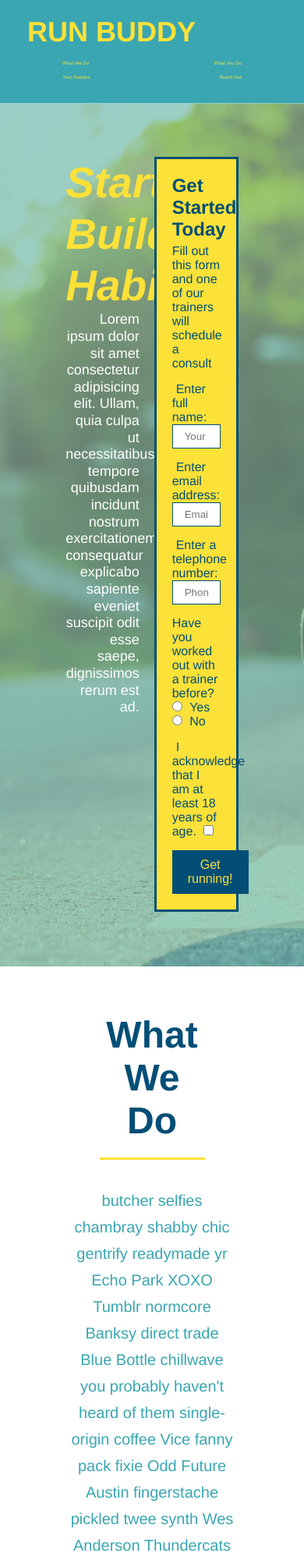
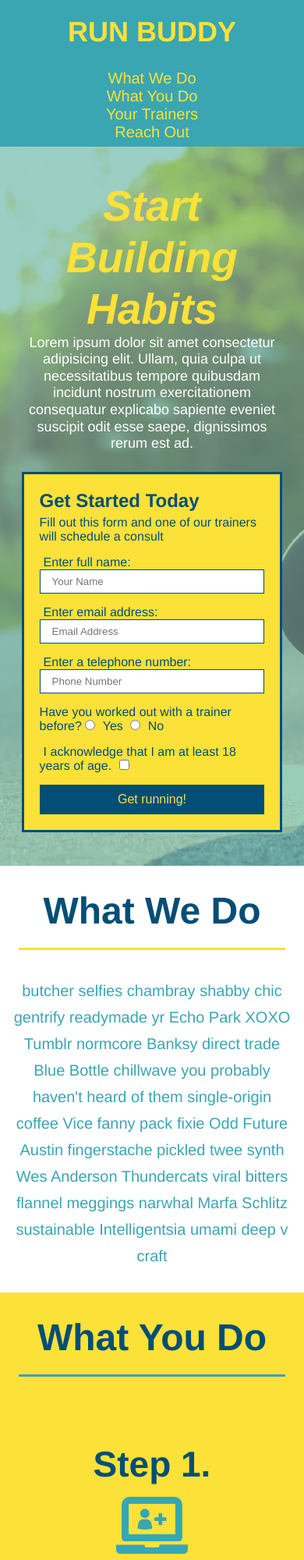
Before and after one commit to squeakymatter/run-buddy, a plain HTML site: page index.html in a window 390 px wide. Shown: the top 2000 px of the page at 78% size. Drawn offline with Linux system fonts and the light colour scheme.

Commit message:
media queries...

```diff
--- a/assets/css/style.css
+++ b/assets/css/style.css
@@ -371,24 +371,106 @@ section {
 
   /* REACH OUT STYLES END */
 
-  /* MEDIA QUERY FOR SMALLER DESKTOP SCREENS AND SMALLER */
+
   @media screen and (max-width: 980px) {
-    header h1 a {
+    header {
+      padding-bottom: 0;
+      justify-content: center;
+    }
 
+    header h1 {
+      width: 100%;
+      text-align: center;
+    }
+
+    header nav ul {
+      margin-top: 20px;
+      width: 100%;
+      justify-content: center;
+    }
+
+    header nav ul li a {
+      font-size: 20px
+    }
+
+    footer h2, footer div {
+      text-align: center;
+      width: 100%;
+    }
+
+    .hero-cta, .hero-form {
+      width: 100%;
+    }
+
+    .hero-cta {
+      text-align: center;
+    }
+
+    .section-title {
+      width: 80%;
+    }
+
+    .trainer {
+      flex: 0 70%;
+    }
+
+    .contact-info iframe {
+      flex: 1 100%;
     }
   }
 
   /* MEDIA QUERY FOR TABLETS AND SMALLER */
 
 @media screen and (max-width: 768px) {
-  header h1 {
-  /* this will be applied on any screen between 768px and 575px */
+  section {
+    padding: 30px 15px
+    }
 
-    }
+  .step h3 {
+    flex: 1 100%;
+    text-align: center;
   }
 
+  .step-info {
+    flex: 1 100%;
+    text-align: center;
+    justify-content: center;
+  }
+
+  .step-img {
+    flex: 0 32%;
+    margin-right: 0;
+    margin-top: 15px;
+    margin-bottom: 15px;
+  }
+
+  .step-text {
+    flex: 100%;
+  }
+
+}
+
 @media screen and (max-width: 575px) {
-  header h1 {
+  .hero-form button {
+    width: 100%;
+  }
 
+  .section-title {
+    width: 95%;
+  }
+
+  .intro p {
+    width: 100%;
+  }
+
+  .trainer {
+    flex: 0 100%;
+  }
+
+  .contact-info > * {
+    flex: 0 100%;
+  }
+  .contact-form {
+    order: 3;
   }
 }
```
